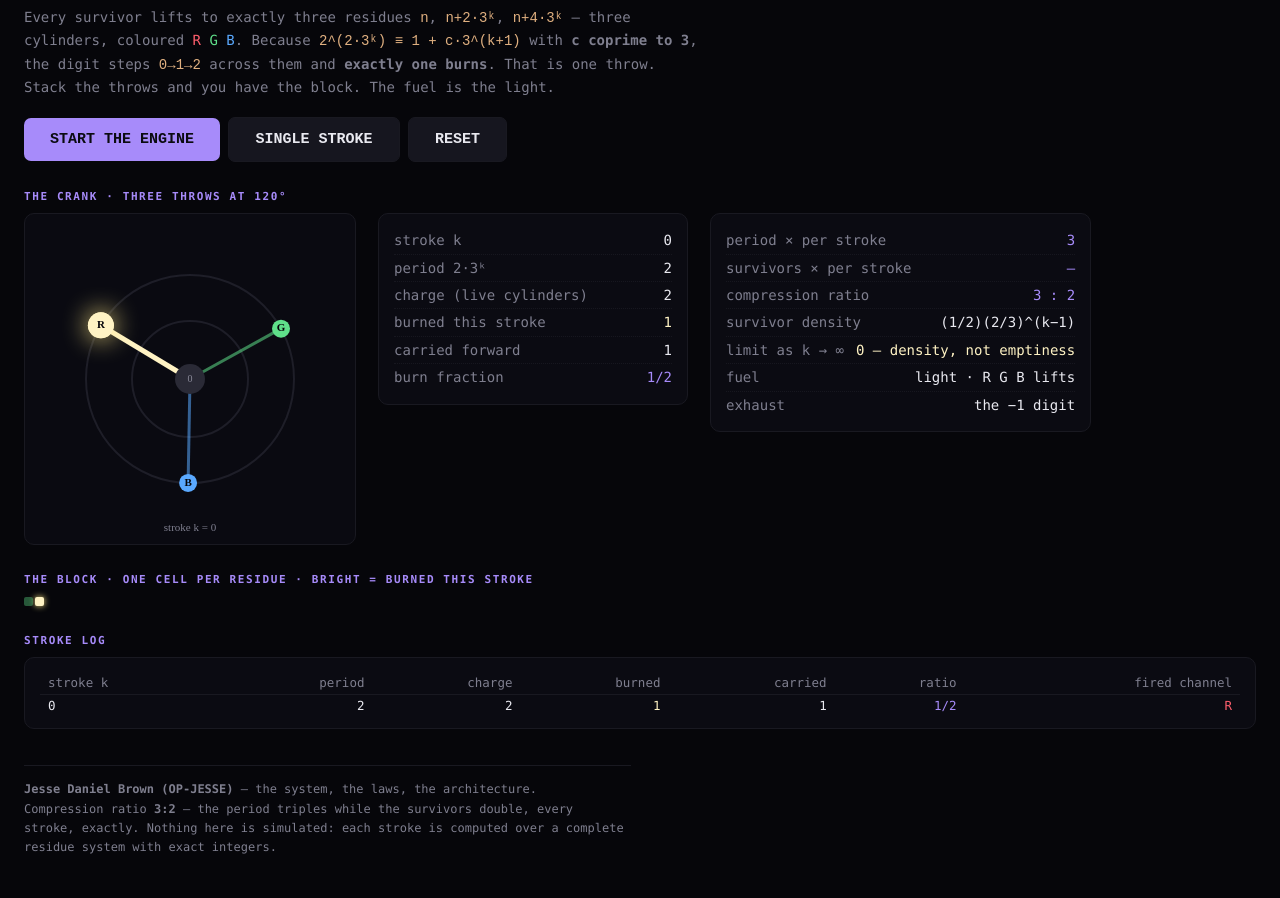
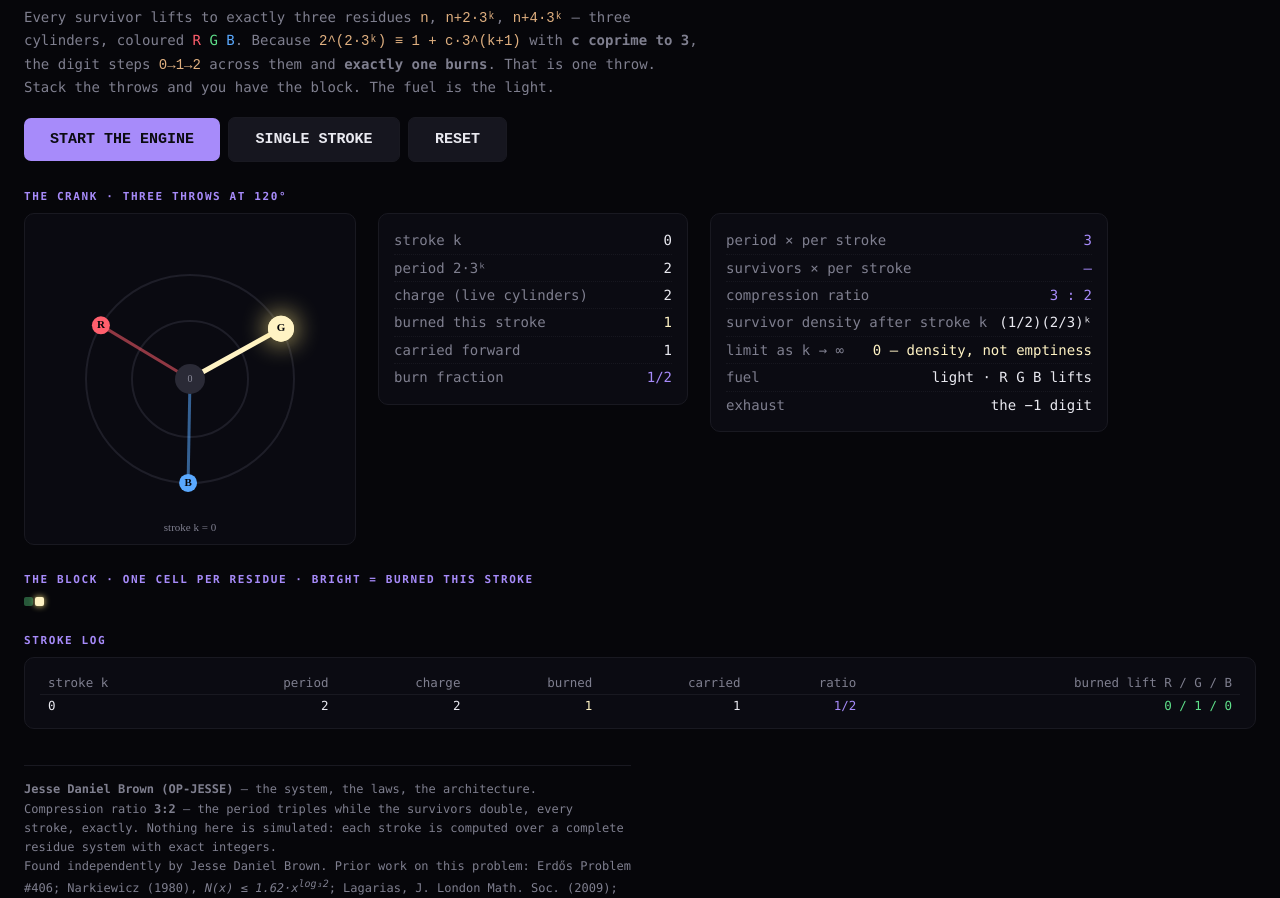
Before and after one commit to JesseBrown1980/The-Brown-Light-erdos-Engine-block-powered-by-light, a plain HTML site: page index.html in a window 1280 px wide. Shown: the part 54-952 px from the top of the page. Drawn offline with Linux system fonts and the light colour scheme.

Commit message:
Lift theorem proved, per-parent burned lift, density index, prior work cited
- README: write out the one-of-three lift proof (LTE: v3(4^(3^k)-1) = k+1),
  upgrade the general 1/3 to PROVED
- survivor density after stroke k is (1/2)(2/3)^k; table extended to k = 12
- the Cantor set meets N exactly in {0, 2, 8} (the controls), Hausdorff
  dimension log 2 / log 3, and the same exponent gives the O(x^(log3 2)) count
- index.html: burned lift R/G/B counted per parent instead of k % 3
- lineage: found independently by Jesse Daniel Brown; cites Erdos #406,
  Narkiewicz 1980, Lagarias 2009, Abram-Lagarias 2014, Saye 2022

```diff
--- a/index.html
+++ b/index.html
@@ -62,14 +62,17 @@ Stack the throws and you have the block. The fuel is the light.
 
 <h2>stroke log</h2>
 <div class="panel" style="min-width:0"><table id="log">
-<tr><th>stroke k</th><th>period</th><th>charge</th><th>burned</th><th>carried</th><th>ratio</th><th>fired channel</th></tr>
+<tr><th>stroke k</th><th>period</th><th>charge</th><th>burned</th><th>carried</th><th>ratio</th><th>burned lift R / G / B</th></tr>
 </table></div>
 
 <footer>
 <b>Jesse Daniel Brown (OP-JESSE)</b> — the system, the laws, the architecture.<br>
 Compression ratio <b>3:2</b> — the period triples while the survivors double, every
 stroke, exactly. Nothing here is simulated: each stroke is computed over a complete
-residue system with exact integers.
+residue system with exact integers.<br>
+Found independently by Jesse Daniel Brown. Prior work on this problem: Erdős Problem #406;
+Narkiewicz (1980), <i>N(x) ≤ 1.62·x<sup>log₃2</sup></i>; Lagarias, J. London Math. Soc. (2009);
+Abram–Lagarias (2014); Saye (2022) — references in the README.
 </footer>
 
 <script>
@@ -100,7 +103,10 @@ function stroke(){
     lane.set(n,d);                      // 0,1,2 -> which of the three lifts
     (d===2?burned:carried).push(n);
   }
-  const frame={k:K,P,charge,burned,carried,lane,
+  // which lift burned, per parent: n = a + j*prevP, j in {0,1,2} = R,G,B
+  const pp=(prevP===null)?1:prevP, lifts=[0,0,0];
+  for(const n of burned) lifts[Math.floor(n/pp)]++;
+  const frame={k:K,P,charge,burned,carried,lane,lifts,
     ratio:(charge.length&&burned.length)?(charge.length/burned.length):0};
   log.push(frame); lastFrame=frame;
   survivors=carried; prevP=P; K++;
@@ -175,7 +181,7 @@ function renderPanels(f){
   R(Rp,"period × per stroke","3","acc");
   R(Rp,"survivors × per stroke",f.k===0?"—":"2","acc");
   R(Rp,"compression ratio","3 : 2","acc");
-  R(Rp,"survivor density","(1/2)(2/3)^(k−1)");
+  R(Rp,"survivor density after stroke k","(1/2)(2/3)ᵏ");
   R(Rp,"limit as k → ∞","0 — density, not emptiness","fire");
   R(Rp,"fuel","light · R G B lifts");
   R(Rp,"exhaust","the −1 digit");
@@ -183,18 +189,19 @@ function renderPanels(f){
 function renderLog(){
   const t=$("log");
   t.innerHTML="<tr><th>stroke k</th><th>period</th><th>charge</th><th>burned</th>"+
-    "<th>carried</th><th>ratio</th><th>fired channel</th></tr>";
+    "<th>carried</th><th>ratio</th><th>burned lift R / G / B</th></tr>";
   for(const f of log){
     const ratio=f.k===0?"1/2":(3*f.burned.length===f.charge.length?"1/3":"—");
-    const ch=["R","G","B"][f.k%3];
+    const ch=["R","G","B"][f.lifts.indexOf(Math.max(...f.lifts))];
+    const lf=f.lifts.join(" / ");
     t.innerHTML+="<tr><td>"+f.k+"</td><td>"+f.P.toLocaleString()+"</td><td>"+
       f.charge.length+"</td><td class='fire'>"+f.burned.length+"</td><td>"+
-      f.carried.length+"</td><td class='acc'>"+ratio+"</td><td class='"+ch+"'>"+ch+"</td></tr>";
+      f.carried.length+"</td><td class='acc'>"+ratio+"</td><td class='"+ch+"'>"+lf+"</td></tr>";
   }
 }
 function fire(){
   const f=stroke();
-  firingLane=f.k%3;
+  firingLane=f.lifts.indexOf(Math.max(...f.lifts));   // most-burned lift this stroke
   renderBlock(f);renderPanels(f);renderLog();
   return f;
 }
```
Also changed, not shown: 1 other file.
